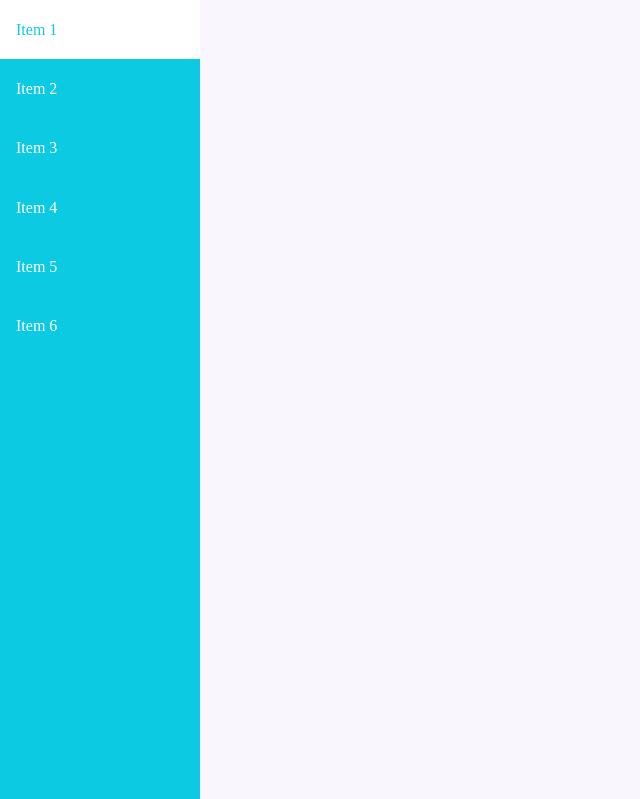
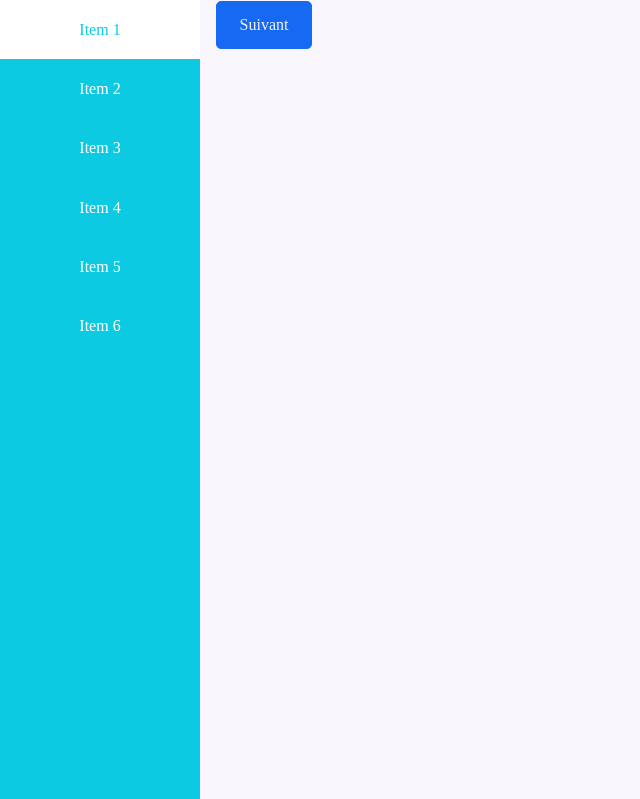
Before and after one commit to Pharell77coder/game_website, a PHP site: page /login.html in a window 1280 px wide. Shown: the top 799 px of the page, without its empty margins (0-640 px from the left). Run offline with PHP 8.4, Linux system fonts and the light colour scheme; some libraries are stand-ins or nearby versions.

Commit message:
add button

```diff
--- a/code/index.html
+++ b/code/index.html
@@ -15,7 +15,7 @@
 
     <!-- The sidebar -->
     <div class="sidebar">
-        <a href="#">Item 1</a>
+        <a href="login.html">Item 1</a>
         <a href="#">Item 2</a>
         <a href="#">Item 3</a>
         <a href="#">Item 4</a>
@@ -24,7 +24,7 @@
     </div>
 
     <!-- Page content -->
-    <div class="main" id="root"> </div>
+    <div class="main" id="root"></div>
 
     <script src="script.js"></script>
     <script src="https://kit.fontawesome.com/97126a2f40.js" crossorigin="anonymous"></script>
--- a/code/login.html
+++ b/code/login.html
@@ -15,7 +15,7 @@
 
     <!-- The sidebar -->
     <div class="sidebar">
-        <a href="#">Item 1</a>
+      <a href="index.html">Item 1</a>
         <a href="#">Item 2</a>
         <a href="#">Item 3</a>
         <a href="#">Item 4</a>
@@ -24,7 +24,9 @@
     </div>
 
     <!-- Page content -->
-    <div class="main" id="root"> </div>
+    <div class="main" id="root">
+      <button>Suivant</button>
+    </div>
 
     <script src="script.js"></script>
     <script src="https://kit.fontawesome.com/97126a2f40.js" crossorigin="anonymous"></script>
--- a/code/style.css
+++ b/code/style.css
@@ -100,13 +100,26 @@ ul {
 
 a {
   text-decoration: none;
-  font-size: var(--normal-font-size);
+  font-size: 1rem;
+  text-align: center;
 }
 
 button {
   cursor: pointer;
   border: none;
   outline: none;
+  height: 48px;
+  width: 96px;
+  border: 1px solid #1669F2;
+  background-color: #1669F2;
+  color:#f2f2f2;
+  border-radius: 5px;
+  transition: all 0.2s ease-in;
+}
+
+button:hover{
+  background-color: transparent;
+  color: #1669F2;
 }
 
 img {
```
